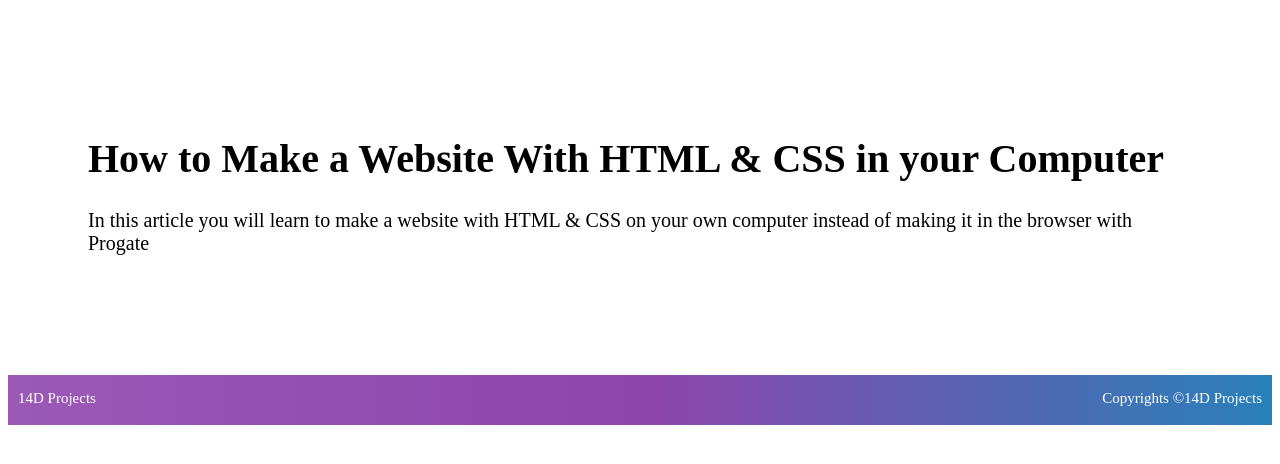
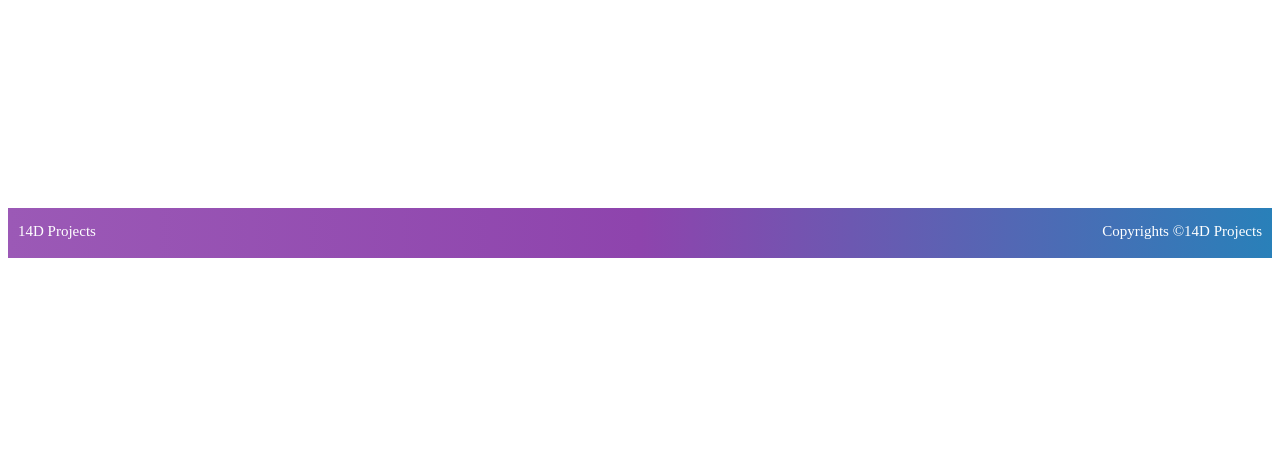
Before and after one commit to priscilya/footer.github.io, a plain HTML site: page index.html in a window 1280 px wide. Drawn offline with Linux system fonts and the light colour scheme.

Commit message:
Update index.html

```diff
--- a/index.html
+++ b/index.html
@@ -9,11 +9,7 @@
 
 <body>
     <div class="main">
-        <div class="copy-container">
-            <h1>How to Make a Website With HTML & CSS in your Computer</h1>
-            <p>In this article you will learn to make a website with HTML & CSS on your own computer instead of making it in the
-        browser with Progate</p>
-        </div>
+
     </div>
 
     <div class="footer">
```
